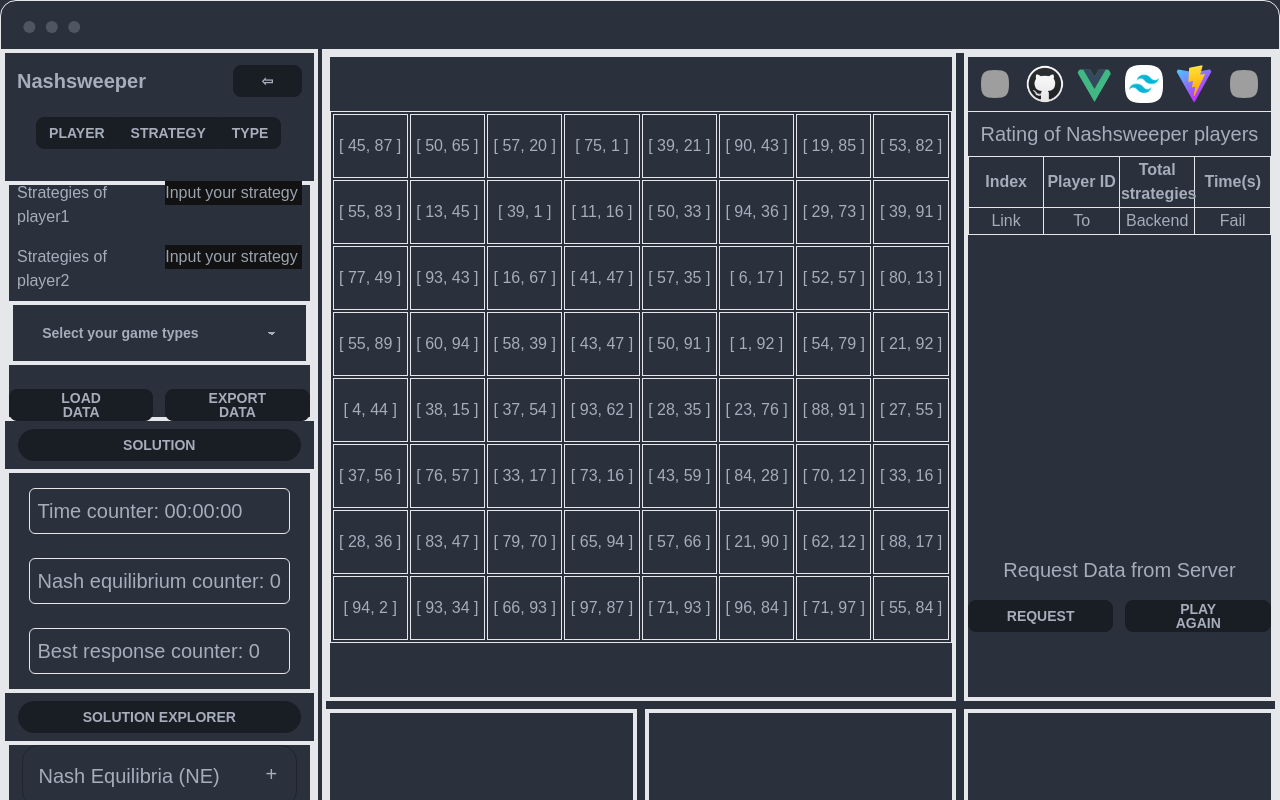
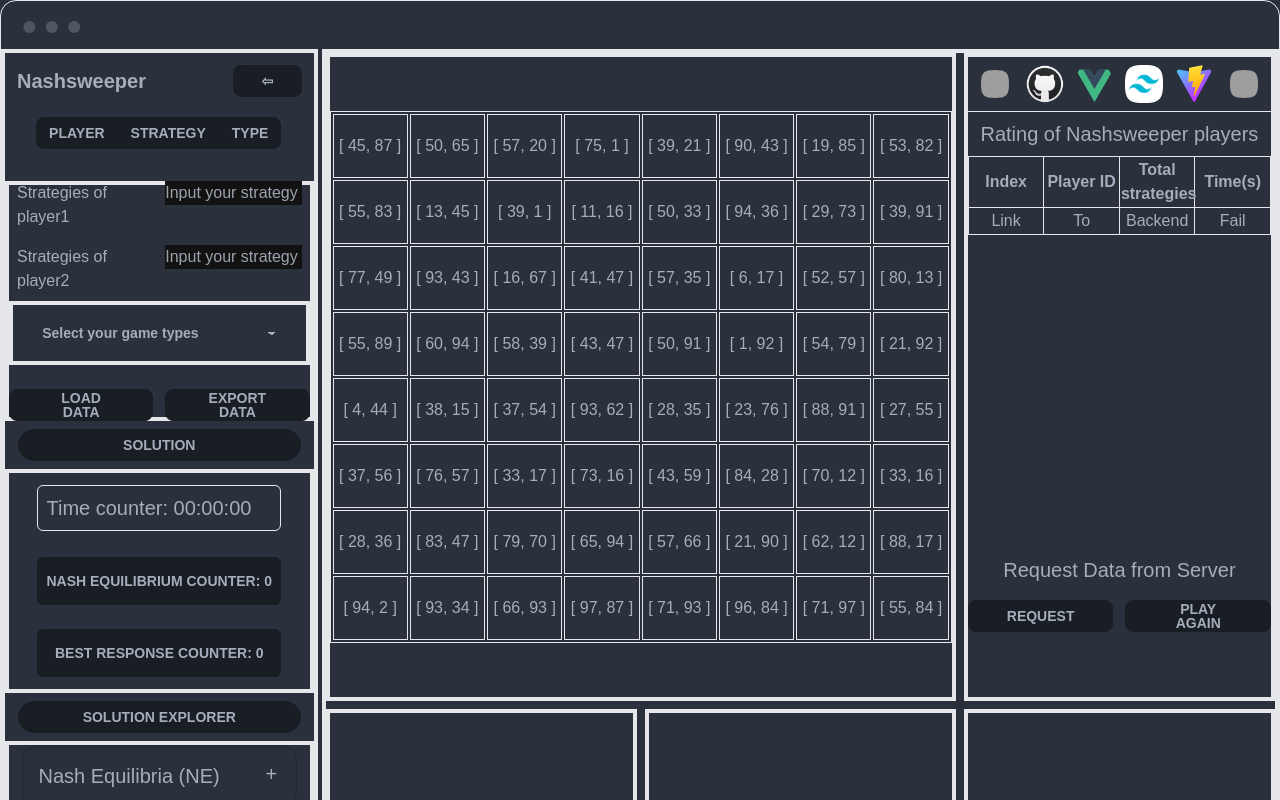
Before and after one commit to QianZeHao123/Nashsweeper, a Vue app in the folder nashsweeper-front/: page / in a window 1280 px wide. Shown: the top 800 px of the page. Built offline with nearby package versions, Linux system fonts and the light colour scheme; no server answers; grey boxes are pictures that could not be loaded.

Commit message:
adjust PartB button component

```diff
--- a/nashsweeper-front/src/components/PartB.vue
+++ b/nashsweeper-front/src/components/PartB.vue
@@ -7,14 +7,15 @@
             </div>
             <div class="text-xl">
                 <!-- <div class="border rounded-md p-2 bg-blue-500">Nash equilibrium counter: 0</div> -->
-                <div class="border rounded-md p-2" v-on:click="increase_NEcounter()">Nash equilibrium counter: {{ NEcounter
-                }}
+                <div class="btn w-full h-full border rounded-md p-2" v-on:click="increase_NEcounter()">Nash equilibrium
+                    counter: {{ NEcounter }}
                 </div>
             </div>
             <div class="text-xl">
                 <!-- <div class="border rounded-md p-2 bg-green-500">Best response counter: 0</div> -->
-                <div class="border rounded-md p-2" v-on:click="increase_BestResponse()">Best response counter: {{
-                    BestResponse }}</div>
+                <div class="btn border rounded-md p-2 w-full h-full" v-on:click="increase_BestResponse()">
+                    Best response counter: {{ BestResponse }}
+                </div>
             </div>
         </div>
     </div>
```
